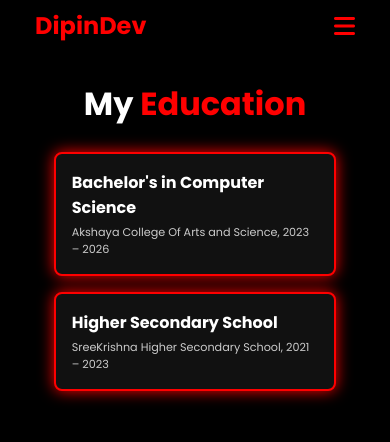
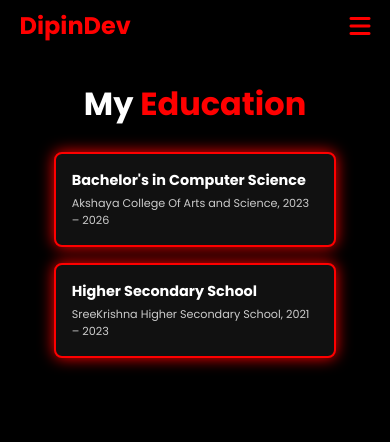
Before and after one commit to Johnwickx812/personal, a plain HTML site: page education.html in a window 390 px wide. Drawn offline with Linux system fonts and the light colour scheme.

Commit message:
Update education.html

```diff
--- a/education.html
+++ b/education.html
@@ -108,10 +108,14 @@
       font-size: 1.4rem;
       color: #ccc;
     }
-
+/* Responsive Design */
 @media (max-width: 768px) {
   html {
     font-size: 50%;
+  }
+
+  header {
+    padding: 1rem 5%;
   }
 
   .menu-toggle {
@@ -145,11 +149,23 @@
   h1 {
     font-size: 4rem;
   }
+
+  .edu-box h3 {
+    font-size: 1.8rem;
   }
+
+  .edu-box p {
+    font-size: 1.4rem;
+  }
+}
+
 @media (max-width: 480px) {
-  /* Styles for small Android phones */
   html {
     font-size: 50%;
+  }
+
+  header {
+    padding: 1rem 5%;
   }
 
   .menu-toggle {
@@ -183,11 +199,23 @@
   h1 {
     font-size: 4rem;
   }
+
+  .edu-box h3 {
+    font-size: 1.8rem;
   }
+
+  .edu-box p {
+    font-size: 1.4rem;
+  }
+}
+
 @media (max-width: 1024px) {
-  /* Styles for large phones/tablets */
   html {
     font-size: 50%;
+  }
+
+  header {
+    padding: 1rem 5%;
   }
 
   .menu-toggle {
@@ -221,7 +249,17 @@
   h1 {
     font-size: 4rem;
   }
+
+  .edu-box h3 {
+    font-size: 1.8rem;
   }
+
+  .edu-box p {
+    font-size: 1.4rem;
+  }
+}
+
+
   </style>
 </head>
 <body>
```
Lines whose indentation alone changed are shown as unchanged.
